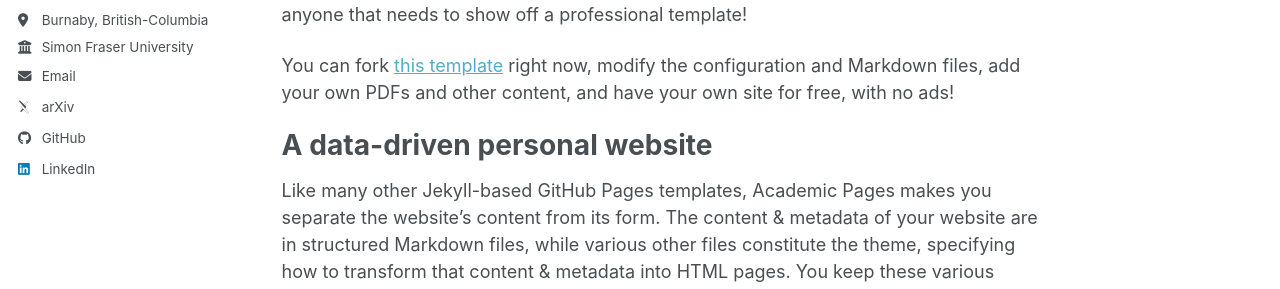
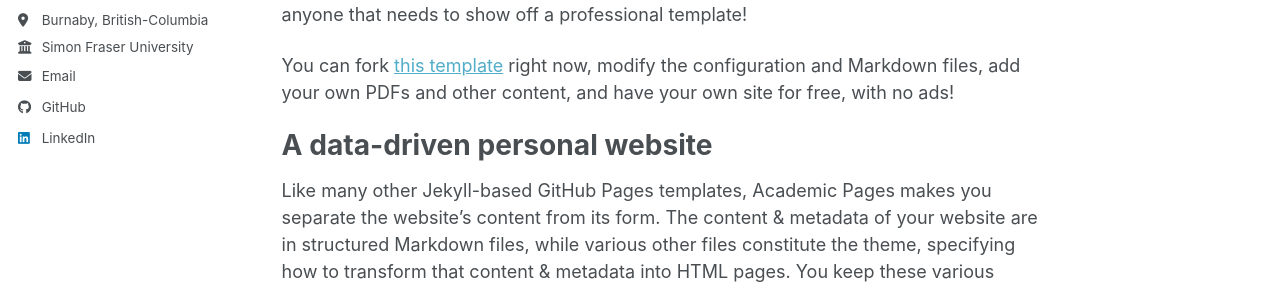
Before and after one commit to appgpk/appgpk.github.io, a Jekyll site: the page built from _pages/about.md, in a window 1280 px wide. Shown: the part 359-648 px from the top of the page. Built offline with Jekyll 4.4.1, drawn with Linux system fonts in a browser that asks for light colours; some web fonts are replaced; a script bundle is joined from its source files by our own code; library files that are not in the unit come from our copies.

Commit message:
Update _config.yml

```diff
--- a/_config.yml
+++ b/_config.yml
@@ -34,7 +34,7 @@ author:
 
   # Academic websites
   academia         : # URL
-  arxiv            : "https://arxiv.org/user/"
+  arxiv            : #"https://arxiv.org/user/"
   googlescholar    : #"https://scholar.google.com/citations?user=PS_CX0AAAAAJ"
   inspire-hep      : # URL
   impactstory      : # URL
```
